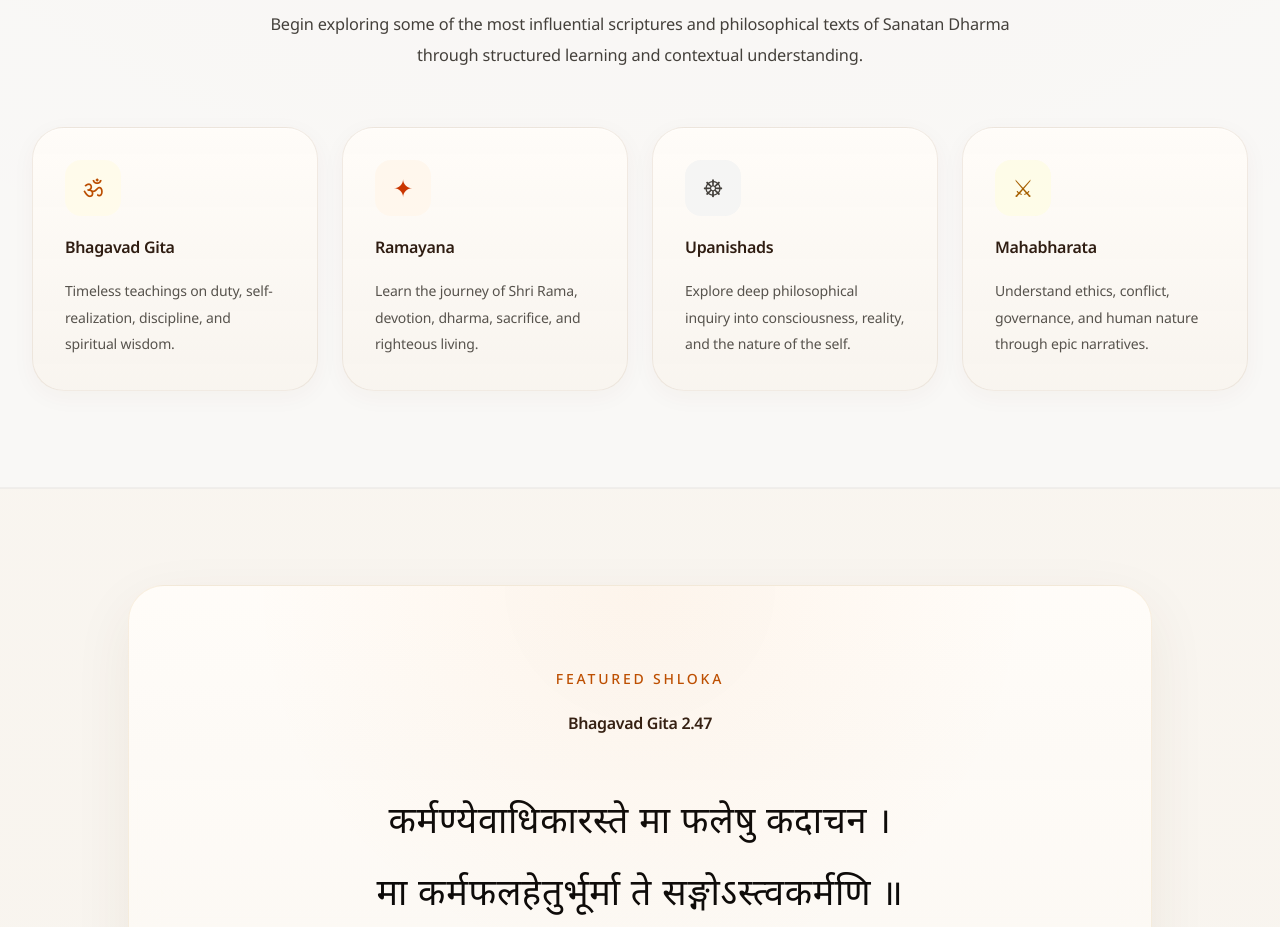
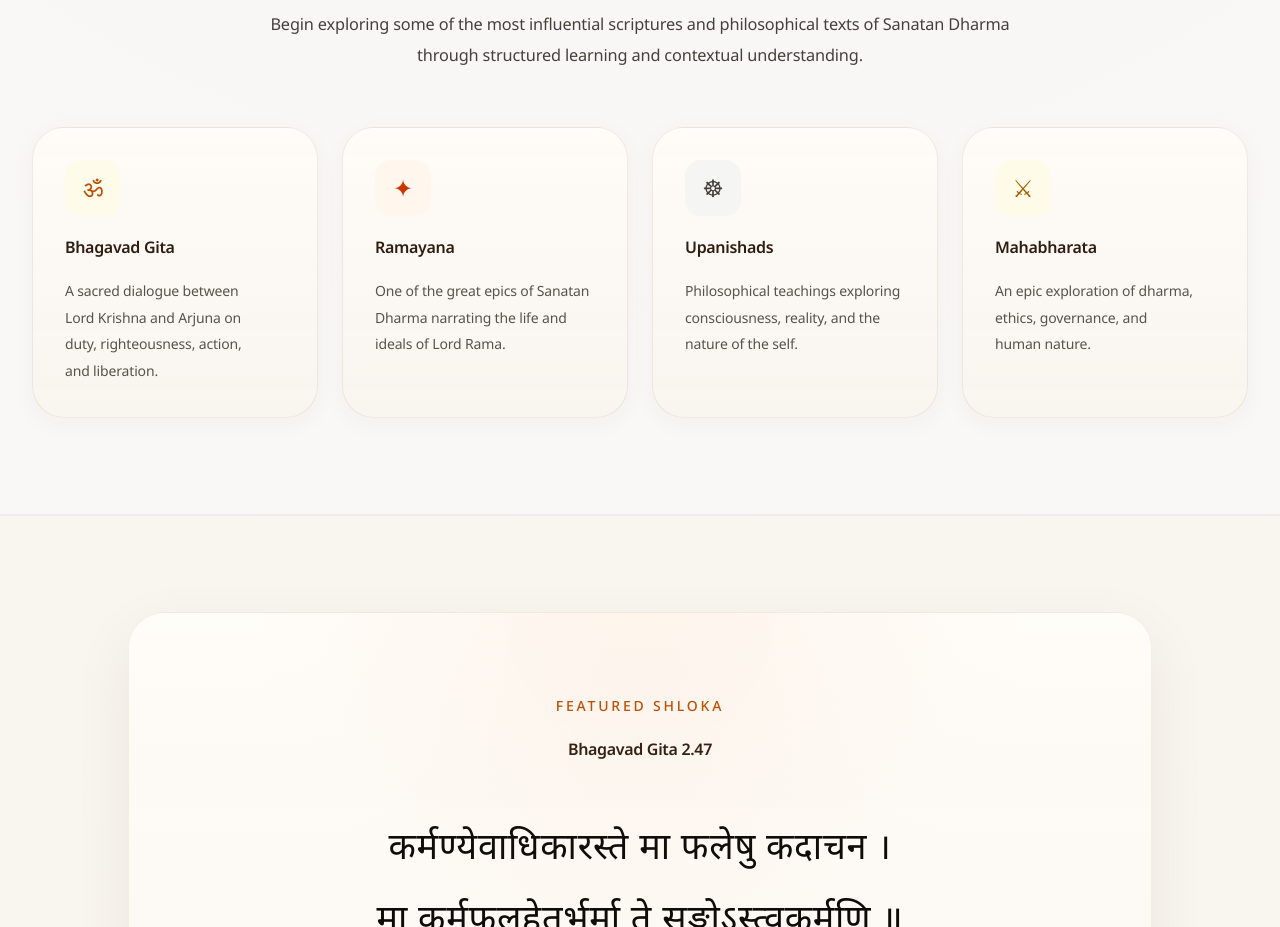
Before and after one commit to prathameshrjagtap/dharmasetu, a Next.js app: page / in a window 1280 px wide. Shown: the part 900-1827 px from the top of the page. Built offline with nearby package versions, Linux system fonts and the light colour scheme.

Commit message:
Refactor routing to slug-based scripture and chapter architecture

```diff
--- a/app/page.tsx
+++ b/app/page.tsx
@@ -11,6 +11,8 @@ import { createMetadata } from '@/utils/metadata';
 
 import { ROUTES } from '@/constants/routes';
 import { SITE } from '@/config/site';
+
+import scriptures from '@/data/scriptures/scriptures.json';
 
 export const metadata: Metadata = createMetadata({
   title: 'Home',
@@ -152,109 +154,73 @@ export default function HomePage() {
 
           <div className="mt-14 grid gap-6 md:grid-cols-2 xl:grid-cols-4">
 
-            {/* Bhagavad Gita */}
-            <div className="sacred-card sacred-hover p-8 transition-all duration-300 hover:-translate-y-1 hover:border-stone-300 hover:bg-white hover:shadow-xl">
+            {scriptures.map((scripture) => {
+
+              const iconMap: Record<string, string> = {
+                'bhagavad-gita': 'ॐ',
+                ramayana: '✦',
+                upanishads: '☸',
+                mahabharata: '⚔',
+              };
+
+              const bgMap: Record<string, string> = {
+                'bhagavad-gita': 'bg-amber-50 text-amber-700',
+                ramayana: 'bg-orange-50 text-orange-700',
+                upanishads: 'bg-stone-100 text-stone-700',
+                mahabharata: 'bg-yellow-50 text-yellow-700',
+              };
+
+              return (
+                <Link
+                  key={scripture.id}
+                  href={`${ROUTES.SCRIPTURES}/${scripture.slug}`}
+                  className="
+                    sacred-card
+                    sacred-hover
+                    group
+                    p-8
+                    transition-all
+                    duration-300
+                    hover:-translate-y-1
+                    hover:border-stone-300
+                    hover:bg-white
+                    hover:shadow-xl
+                  "
+                >
 
                   <div className="space-y-5">
 
-                <div className="flex h-14 w-14 items-center justify-center rounded-2xl bg-amber-50 text-2xl text-amber-700">
-                  ॐ
+                    <div
+                      className={`
+                        flex
+                        h-14
+                        w-14
+                        items-center
+                        justify-center
+                        rounded-2xl
+                        text-2xl
+                        ${bgMap[scripture.slug] ?? 'bg-stone-100 text-stone-700'}
+                      `}
+                    >
+                      {iconMap[scripture.slug] ?? '📖'}
                     </div>
 
                     <Heading as="h3">
-                  Bhagavad Gita
+                      {scripture.name}
                     </Heading>
 
                     <Text
                       size="sm"
                       className="leading-7"
                     >
-                  Timeless teachings on duty,
-                  self-realization, discipline,
-                  and spiritual wisdom.
+                      {scripture.description}
                     </Text>
 
                   </div>
 
-            </div>
-
-            {/* Ramayana */}
-            <div className="sacred-card sacred-hover p-8 transition-all duration-300 hover:-translate-y-1 hover:border-stone-300 hover:bg-white hover:shadow-xl">
-
-              <div className="space-y-5">
-
-                <div className="flex h-14 w-14 items-center justify-center rounded-2xl bg-orange-50 text-2xl text-orange-700">
-                  ✦
-                </div>
-
-                <Heading as="h3">
-                  Ramayana
-                </Heading>
-
-                <Text
-                  size="sm"
-                  className="leading-7"
-                >
-                  Learn the journey of Shri Rama,
-                  devotion, dharma, sacrifice,
-                  and righteous living.
-                </Text>
-
-              </div>
-
-            </div>
-
-            {/* Upanishads */}
-            <div className="sacred-card sacred-hover p-8 transition-all duration-300 hover:-translate-y-1 hover:border-stone-300 hover:bg-white hover:shadow-xl">
-
-              <div className="space-y-5">
-
-                <div className="flex h-14 w-14 items-center justify-center rounded-2xl bg-stone-100 text-2xl text-stone-700">
-                  ☸
-                </div>
-
-                <Heading as="h3">
-                  Upanishads
-                </Heading>
-
-                <Text
-                  size="sm"
-                  className="leading-7"
-                >
-                  Explore deep philosophical inquiry
-                  into consciousness, reality,
-                  and the nature of the self.
-                </Text>
-
-              </div>
-
-            </div>
-
-            {/* Mahabharata */}
-            <div className="sacred-card sacred-hover p-8 transition-all duration-300 hover:-translate-y-1 hover:border-stone-300 hover:bg-white hover:shadow-xl">
-
-              <div className="space-y-5">
-
-                <div className="flex h-14 w-14 items-center justify-center rounded-2xl bg-yellow-50 text-2xl text-yellow-700">
-                  ⚔
-                </div>
-
-                <Heading as="h3">
-                  Mahabharata
-                </Heading>
-
-                <Text
-                  size="sm"
-                  className="leading-7"
-                >
-                  Understand ethics, conflict,
-                  governance, and human nature
-                  through epic narratives.
-                </Text>
-
-              </div>
-
-            </div>
+                </Link>
+              );
+            })}
 
           </div>
 
--- a/app/scriptures/[scripture_id]/[chapter_id]/page.tsx
+++ b/app/scriptures/[scripture_id]/[chapter_id]/page.tsx
@@ -26,7 +26,7 @@ export async function generateMetadata({ params }: Props): Promise<Metadata> {
 
   const scripture = getScriptureById(scripture_id);
   const chapters = getChaptersByScripture(scripture_id);
-  const chapter = chapters.find((c) => c.id === chapter_id);
+  const chapter = chapters.find((c) => c.slug === chapter_id);
 
   return createMetadata({
     title: chapter?.name ?? 'Chapter',
@@ -44,7 +44,7 @@ export default async function ChapterDetailPage({ params }: Props) {
 
   const scripture = getScriptureById(scripture_id)!;
   const chapters = getChaptersByScripture(scripture_id);
-  const chapter = chapters.find((c) => c.id === chapter_id)!;
+  const chapter = chapters.find((c) => c.slug === chapter_id)!;
 
   // Shlokas validated against BOTH scripture_id and chapter_id
   const shlokas = getShlokasByChapter(scripture_id, chapter_id);
--- a/components/scripture/ChapterCard.tsx
+++ b/components/scripture/ChapterCard.tsx
@@ -7,7 +7,7 @@ interface ChapterCardProps {
 }
 
 export default function ChapterCard({ chapter, scripture_id }: ChapterCardProps) {
-  const href = `/scriptures/${scripture_id}/${chapter.id}`;
+  const href = `/scriptures/${scripture_id}/${chapter.slug}`;
 
   return (
     <Link
--- a/data/chapters/chapters.json
+++ b/data/chapters/chapters.json
@@ -3,42 +3,48 @@
     "id": "bg-chapter-1",
     "slug": "arjuna-vishada-yoga",
     "scripture_id": "bhagavad-gita",
+    "chapter_number": 1,
     "name": "Arjuna Vishada Yoga",
-    "chapter_number": 1
+    "summary": "Arjuna experiences sorrow, emotional conflict, and moral confusion before the Kurukshetra war begins."
   },
   {
     "id": "bg-chapter-2",
     "slug": "sankhya-yoga",
     "scripture_id": "bhagavad-gita",
+    "chapter_number": 2,
     "name": "Sankhya Yoga",
-    "chapter_number": 2
+    "summary": "Lord Krishna introduces the teachings of self-knowledge, duty, discipline, and spiritual wisdom."
+  },
+  {
+    "id": "bg-chapter-3",
+    "slug": "karma-yoga",
+    "scripture_id": "bhagavad-gita",
+    "chapter_number": 3,
+    "name": "Karma Yoga",
+    "summary": "The path of selfless action, disciplined duty, and performing work without attachment to results."
+  },
+  {
+    "id": "bg-chapter-4",
+    "slug": "jnana-karma-sanyasa-yoga",
+    "scripture_id": "bhagavad-gita",
+    "chapter_number": 4,
+    "name": "Jnana Karma Sanyasa Yoga",
+    "summary": "Krishna explains divine knowledge, spiritual wisdom, and the deeper meaning of action and renunciation."
+  },
+  {
+    "id": "bg-chapter-5",
+    "slug": "karma-sanyasa-yoga",
+    "scripture_id": "bhagavad-gita",
+    "chapter_number": 5,
+    "name": "Karma Sanyasa Yoga",
+    "summary": "The relationship between renunciation, detached action, inner peace, and spiritual liberation."
   },
   {
     "id": "ramayana-bala-kanda",
     "slug": "bala-kanda",
     "scripture_id": "ramayana",
+    "chapter_number": 1,
     "name": "Bala Kanda",
-    "chapter_number": 1
-  },
-  {
-    "id": "bg-chapter-3",
-    "scripture_id": "bhagavad-gita",
-    "chapter_number": 3,
-    "name": "Karma Yoga",
-    "summary": "The path of selfless action and disciplined duty."
-  },
-  {
-    "id": "bg-chapter-4",
-    "scripture_id": "bhagavad-gita",
-    "chapter_number": 4,
-    "name": "Jnana Karma Sanyasa Yoga",
-    "summary": "Knowledge, action, and the nature of divine wisdom."
-  },
-  {
-    "id": "bg-chapter-5",
-    "scripture_id": "bhagavad-gita",
-    "chapter_number": 5,
-    "name": "Karma Sanyasa Yoga",
-    "summary": "The path of renunciation through selfless action and detachment."
+    "summary": "The early life of Shri Rama, his education, virtues, and the foundational events of the Ramayana."
   }
 ]
--- a/data/scriptures/scriptures.json
+++ b/data/scriptures/scriptures.json
@@ -4,12 +4,38 @@
     "slug": "bhagavad-gita",
     "name": "Bhagavad Gita",
     "description": "A sacred dialogue between Lord Krishna and Arjuna on duty, righteousness, action, and liberation.",
+    "icon": "ॐ",
+    "color": "amber",
     "featured": true
   },
+
   {
     "id": "ramayana",
     "slug": "ramayana",
     "name": "Ramayana",
-    "description": "One of the great epics of Sanatan Dharma narrating the life and ideals of Lord Rama."
+    "description": "One of the great epics of Sanatan Dharma narrating the life and ideals of Lord Rama.",
+    "icon": "✦",
+    "color": "orange",
+    "featured": true
+  },
+
+  {
+    "id": "upanishads",
+    "slug": "upanishads",
+    "name": "Upanishads",
+    "description": "Philosophical teachings exploring consciousness, reality, and the nature of the self.",
+    "icon": "☸",
+    "color": "stone",
+    "featured": true
+  },
+
+  {
+    "id": "mahabharata",
+    "slug": "mahabharata",
+    "name": "Mahabharata",
+    "description": "An epic exploration of dharma, ethics, governance, and human nature.",
+    "icon": "⚔",
+    "color": "yellow",
+    "featured": true
   }
 ]
--- a/data/shlokas/shlokas.json
+++ b/data/shlokas/shlokas.json
@@ -3,7 +3,7 @@
     "id": "bg-1-1",
     "slug": "bg-1-1",
     "scripture_id": "bhagavad-gita",
-    "chapter_id": "bg-chapter-1",
+    "chapter_id": "arjuna-vishada-yoga",
     "shloka_number": 1,
     "sanskrit_text": "धृतराष्ट्र उवाच | धर्मक्षेत्रे कुरुक्षेत्रे समवेता युयुत्सवः | मामकाः पाण्डवाश्चैव किमकुर्वत सञ्जय ||१||",
     "transliteration": "dhṛtarāṣṭra uvāca | dharma-kṣetre kuru-kṣetre samavetā yuyutsavaḥ | māmakāḥ pāṇḍavāścaiva kimakurvata sañjaya ||1||",
@@ -14,7 +14,7 @@
     "id": "bg-1-2",
     "slug": "bg-1-2",
     "scripture_id": "bhagavad-gita",
-    "chapter_id": "bg-chapter-1",
+    "chapter_id": "arjuna-vishada-yoga",
     "shloka_number": 2,
     "sanskrit_text": "दृष्ट्वा तु पाण्डवानीकं व्यूढं दुर्योधनस्तदा । आचार्यमुपसंगम्य राजा वचनमब्रवीत् ॥२॥",
     "transliteration": "dṛṣṭvā tu pāṇḍavānīkaṁ vyūḍhaṁ duryodhanas tadā । ācāryam upasaṅgamya rājā vacanam abravīt ॥2॥",
@@ -25,7 +25,7 @@
     "id": "bg-1-3",
     "slug": "bg-1-3",
     "scripture_id": "bhagavad-gita",
-    "chapter_id": "bg-chapter-1",
+    "chapter_id": "arjuna-vishada-yoga",
     "shloka_number": 3,
     "sanskrit_text": "पश्यैतां पाण्डुपुत्राणामाचार्य महतीं चमूम् । व्यूढां द्रुपदपुत्रेण तव शिष्येण धीमता ॥३॥",
     "transliteration": "paśyaitāṁ pāṇḍu-putrāṇām ācārya mahatīṁ camūm । vyūḍhāṁ drupada-putreṇa tava śiṣyeṇa dhīmatā ॥3॥",
@@ -36,7 +36,7 @@
     "id": "bg-2-47",
     "slug": "bg-2-47",
     "scripture_id": "bhagavad-gita",
-    "chapter_id": "bg-chapter-2",
+    "chapter_id": "sankhya-yoga",
     "shloka_number": 47,
     "sanskrit_text": "कर्मण्येवाधिकारस्ते मा फलेषु कदाचन | मा कर्मफलहेतुर्भूर्मा ते सङ्गोऽस्त्वकर्मणि ||४७||",
     "transliteration": "karmaṇy-evādhikāras te mā phaleṣu kadācana | mā karma-phala-hetur bhūr mā te saṅgo 'stv akarmaṇi ||47||",
@@ -47,7 +47,7 @@
     "id": "bg-3-21",
     "slug": "bg-3-21",
     "scripture_id": "bhagavad-gita",
-    "chapter_id": "bg-chapter-3",
+    "chapter_id": "karma-yoga",
     "shloka_number": 21,
     "sanskrit_text": "यद्यदाचरति श्रेष्ठस्तत्तदेवेतरो जनः । स यत्प्रमाणं कुरुते लोकस्तदनुवर्तते ॥२१॥",
     "transliteration": "yad yad ācarati śreṣṭhas tat tad evetaro janaḥ | sa yat pramāṇaṁ kurute lokas tad anuvartate ||21||",
@@ -58,7 +58,7 @@
     "id": "bg-4-7",
     "slug": "bg-4-7",
     "scripture_id": "bhagavad-gita",
-    "chapter_id": "bg-chapter-4",
+    "chapter_id": "jnana-karma-sanyasa-yoga",
     "shloka_number": 7,
     "sanskrit_text": "यदा यदा हि धर्मस्य ग्लानिर्भवति भारत । अभ्युत्थानमधर्मस्य तदात्मानं सृजाम्यहम् ॥७॥",
     "transliteration": "yadā yadā hi dharmasya glānir bhavati bhārata | abhyutthānam adharmasya tadātmānaṁ sṛjāmyaham ||7||",
@@ -70,7 +70,7 @@
     "slug": "bg-5-10",
     "scripture_name": "Bhagavad Gita",
     "scripture_id": "bhagavad-gita",
-    "chapter_id": "bg-chapter-5",
+    "chapter_id": "karma-sanyasa-yoga",
     "shloka_number": 10,
     "sanskrit_text": "ब्रह्मण्याधाय कर्माणि सङ्गं त्यक्त्वा करोति यः । लिप्यते न स पापेन पद्मपत्रमिवाम्भसा ॥१०॥",
     "transliteration": "brahmaṇy ādhāya karmāṇi saṅgaṁ tyaktvā karoti yaḥ | lipyate na sa pāpena padma-patram ivāmbhasā ||10||",
--- a/utils/validators.ts
+++ b/utils/validators.ts
@@ -16,7 +16,7 @@ export function doesChapterBelongToScripture(
 ): boolean {
   return chapters.some(
     (c) =>
-      c.id === chapter_id &&
+      c.slug === chapter_id &&
       c.scripture_id === scripture_id
   );
 }
```
Lines whose indentation alone changed are shown as unchanged.
